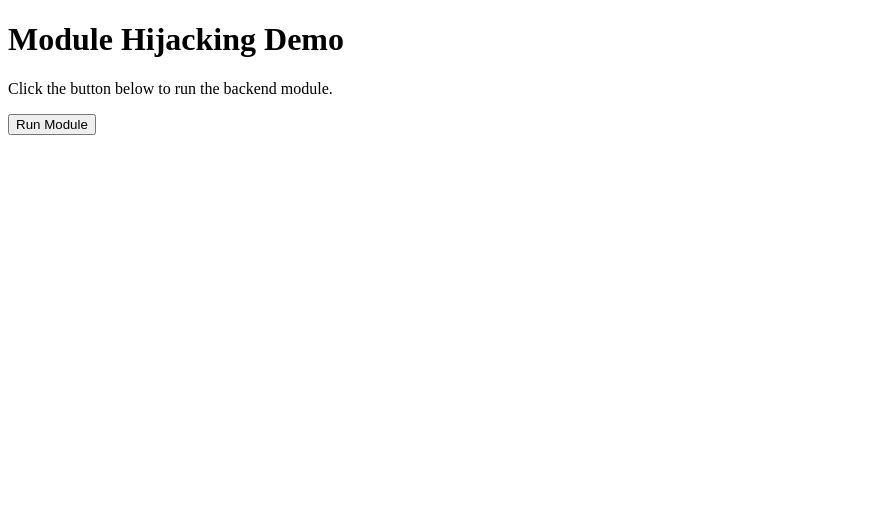
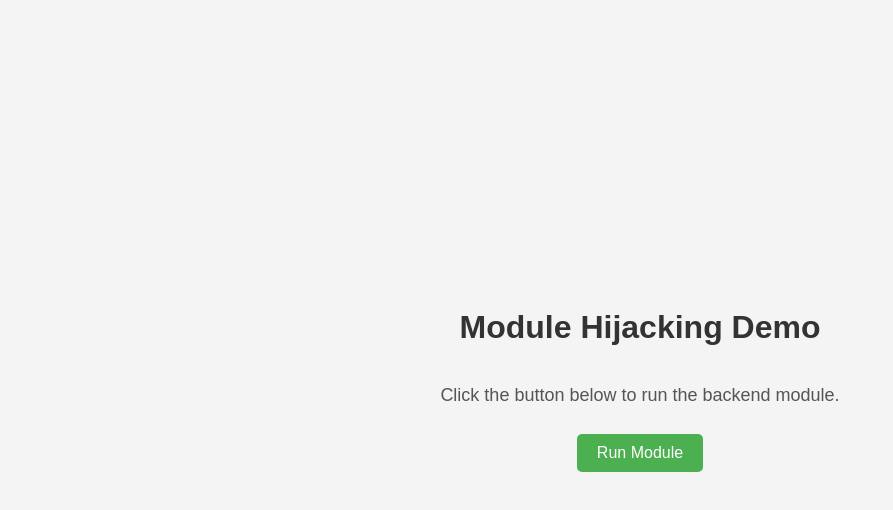
Before and after one commit to patrick-jong/CCSEP_module-hijacking, a website: page public/index.html in a window 1280 px wide. Shown: the whole page, without its empty margins (0-893 px from the left). Drawn offline with Linux system fonts and the light colour scheme.

Commit message:
Added styling (CSS) to html file

```diff
--- a/public/index.html
+++ b/public/index.html
@@ -5,6 +5,50 @@
     <meta charset="UTF-8">
     <meta name="viewport" content="width=device-width, initial-scale=1.0">
     <title>Module Hijacking Example</title>
+    <style>
+        body {
+            font-family: Arial, sans-serif;
+            display: flex;
+            flex-direction: column;
+            align-items: center;
+            justify-content: center;
+            height: 100vh;
+            margin: 0;
+            background-color: #f4f4f4;
+        }
+
+        h1 {
+            text-align: center;
+            color: #333;
+        }
+
+        p {
+            text-align: center;
+            font-size: 18px;
+            color: #555;
+        }
+
+        button {
+            background-color: #4CAF50;
+            color: white;
+            border: none;
+            padding: 10px 20px;
+            font-size: 16px;
+            cursor: pointer;
+            border-radius: 5px;
+            margin-top: 10px;
+        }
+
+        button:hover {
+            background-color: #45a049;
+        }
+
+        #result {
+            margin-top: 20px;
+            font-size: 20px;
+            color: #007BFF;
+        }
+    </style>
 </head>
 
 <body>
```
